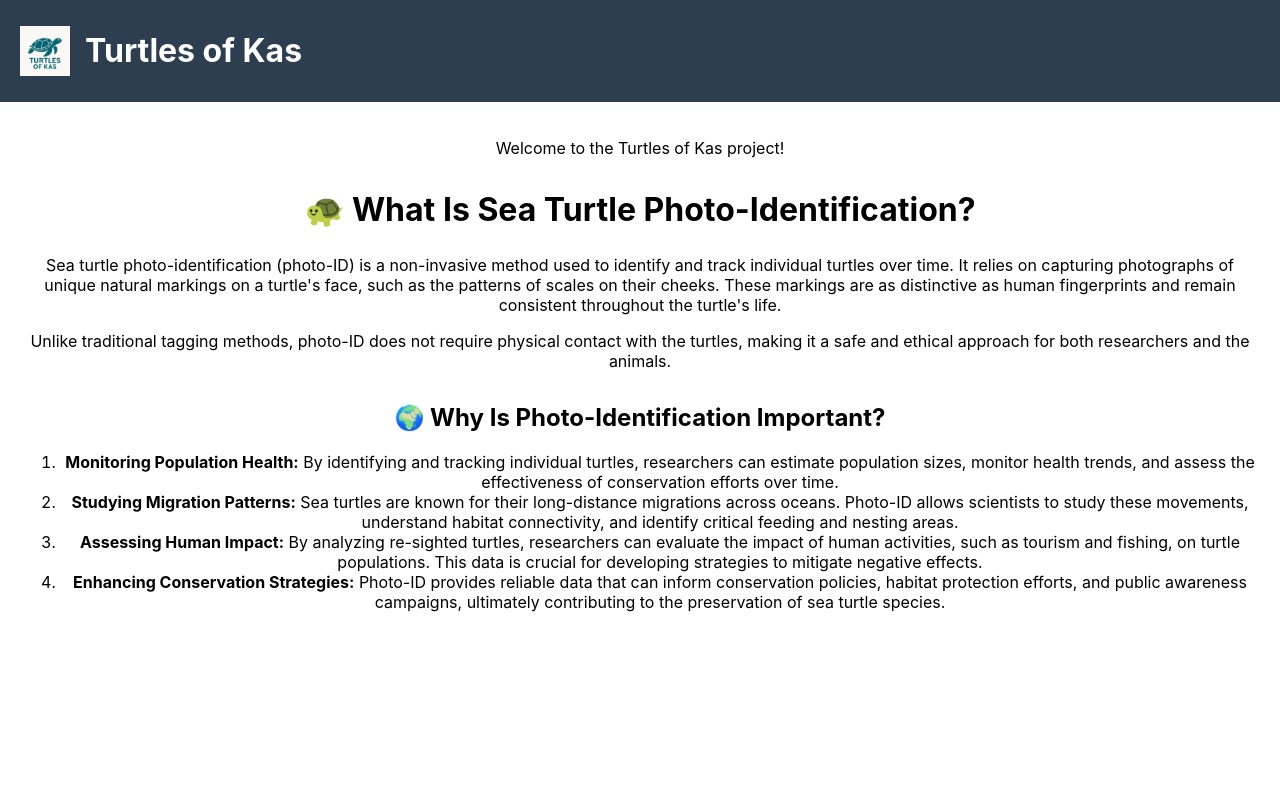
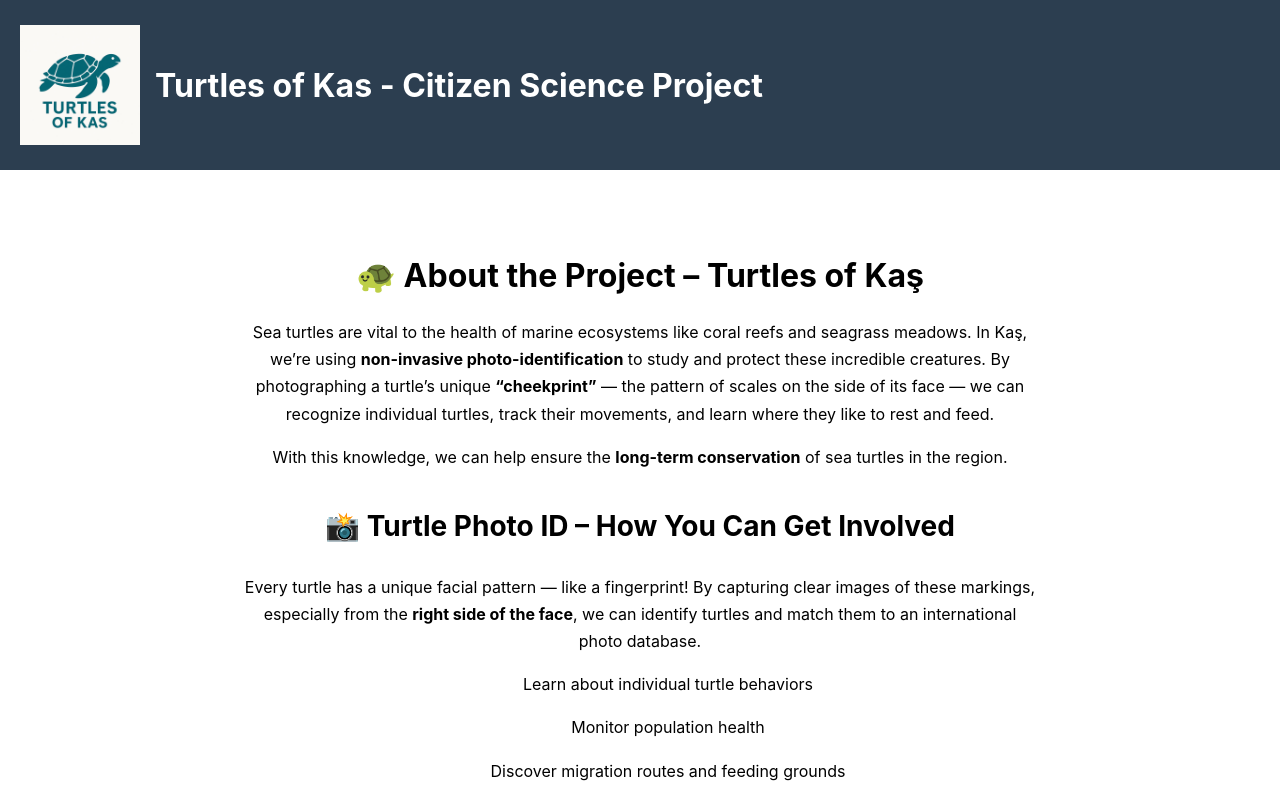
Before and after one commit to WhaleTechie/turtles-of-kas, a React (Create React App) app: page / in a window 1280 px wide. Shown: the top 800 px of the page. Built offline with nearby package versions, Linux system fonts and the light colour scheme.

Commit message:
basic webpage, no contact yet

```diff
--- a/src/App.js
+++ b/src/App.js
@@ -1,6 +1,7 @@
 import React from 'react';
 import logo from './assets/logo.jpg';
 import './App.css';
+import TurtleInfo from './TurtleInfo'; // adjust path if needed
 
 function App() {
   return (
@@ -10,50 +11,15 @@ function App() {
           alignItems: 'center',
           padding: '10px 20px',
           backgroundColor: '#2c3e50',
-          color: 'white'
+          color: 'white',
+          height: '150px'
         }}>
-        <img src={logo} alt="Turtles of Kas Logo" style={{ height: 50, marginRight: 15 }} />
-        <h1>Turtles of Kas</h1>
+        <img src={logo} alt="Turtles of Kas Logo" style={{ height: 120, marginRight: 15 }} />
+        <h1>Turtles of Kas - Citizen Science Project</h1>
       </header>
 
       <main style={{ padding: 20 }}>
-        <p>Welcome to the Turtles of Kas project!</p>
-
-        <h2 style={{ fontSize: '2rem', marginTop: '2rem' }}>🐢 What Is Sea Turtle Photo-Identification?</h2>
-        <p>
-          Sea turtle photo-identification (photo-ID) is a non-invasive method used to identify and track
-          individual turtles over time. It relies on capturing photographs of unique natural markings on
-          a turtle's face, such as the patterns of scales on their cheeks. These markings are as
-          distinctive as human fingerprints and remain consistent throughout the turtle's life.
-        </p>
-        <p>
-          Unlike traditional tagging methods, photo-ID does not require physical contact with the
-          turtles, making it a safe and ethical approach for both researchers and the animals.
-        </p>
-
-        <h2 style={{ fontSize: '1.5rem', marginTop: '2rem' }}>🌍 Why Is Photo-Identification Important?</h2>
-        <ol>
-          <li>
-            <strong>Monitoring Population Health:</strong> By identifying and tracking individual turtles,
-            researchers can estimate population sizes, monitor health trends, and assess the effectiveness
-            of conservation efforts over time.
-          </li>
-          <li>
-            <strong>Studying Migration Patterns:</strong> Sea turtles are known for their long-distance
-            migrations across oceans. Photo-ID allows scientists to study these movements, understand
-            habitat connectivity, and identify critical feeding and nesting areas.
-          </li>
-          <li>
-            <strong>Assessing Human Impact:</strong> By analyzing re-sighted turtles, researchers can
-            evaluate the impact of human activities, such as tourism and fishing, on turtle populations.
-            This data is crucial for developing strategies to mitigate negative effects.
-          </li>
-          <li>
-            <strong>Enhancing Conservation Strategies:</strong> Photo-ID provides reliable data that can
-            inform conservation policies, habitat protection efforts, and public awareness campaigns,
-            ultimately contributing to the preservation of sea turtle species.
-          </li>
-        </ol>
+        <TurtleInfo />
       </main>
 
     </div>
--- /dev/null
+++ b/src/TurtleInfo.js
@@ -0,0 +1,113 @@
+import React from 'react';
+import turtle1 from './assets/turtle1.jpg';
+import turtle2 from './assets/turtle2.jpg';
+
+function TurtleInfo() {
+  return (
+    <div style={{ maxWidth: '800px', margin: '0 auto', padding: '2rem', lineHeight: '1.7' }}>
+      <h2 style={{ fontSize: '2rem', marginBottom: '1rem' }}>🐢 About the Project – Turtles of Kaş</h2>
+      <p>
+        Sea turtles are vital to the health of marine ecosystems like coral reefs and seagrass meadows.
+        In Kaş, we’re using <strong>non-invasive photo-identification</strong> to study and protect these incredible creatures.
+        By photographing a turtle’s unique <strong>“cheekprint”</strong> — the pattern of scales on the side of its face —
+        we can recognize individual turtles, track their movements, and learn where they like to rest and feed.
+      </p>
+      <p>
+        With this knowledge, we can help ensure the <strong>long-term conservation</strong> of sea turtles in the region.
+      </p>
+
+      <h2 style={{ fontSize: '1.75rem', marginTop: '2rem' }}>📸 Turtle Photo ID – How You Can Get Involved</h2>
+      <p>
+        Every turtle has a unique facial pattern — like a fingerprint! By capturing clear images of these markings,
+        especially from the <strong>right side of the face</strong>, we can identify turtles and match them to an
+        international photo database.
+      </p>
+      <ul style={{ marginLeft: '1rem' }}>
+        <p>Learn about individual turtle behaviors</p>
+        <p>Monitor population health</p>
+        <p>Discover migration routes and feeding grounds</p>
+        <p>Protect critical habitats</p>
+      </ul>
+
+      <h2 style={{ fontSize: '1.75rem', marginTop: '2rem' }}>🌊 Your Role as a Citizen Scientist</h2>
+      <p>
+        To succeed, we need <strong>your help</strong> — snorkelers, divers, and ocean lovers in Kaş.
+        The more quality photos we collect, the better we can understand and protect these animals.
+      </p>
+      <ul style={{ marginLeft: '1rem' }}>
+        <p>Take clear, close-up photos of the <strong>right side</strong> of a turtle’s face</p>
+        <p>Log the <strong>date and location</strong></p>
+        <p>Submit your photos or videos to this project</p>
+      </ul>
+
+       <h2 style={{ fontSize: '1.75rem', marginTop: '2rem' }}>🔍 Can You Tell if It's the Same Turtle?</h2>
+      <p>
+        Look closely at these two cheekprints… 🧐 Do they belong to the same turtle?
+        This is the essence of photo-ID — finding matches between turtles based on facial scale patterns.
+      </p>
+
+      {/* Image container */}
+      <div style={{ display: 'flex', justifyContent: 'center', gap: '20px', marginTop: '1rem' }}>
+  <img
+    src={turtle1}
+    alt="Turtle cheekprint 1"
+    style={{
+      width: '45%',
+      height: 'auto',          // keep natural height
+      borderRadius: '8px',
+      boxShadow: '0 2px 8px rgba(0,0,0,0.15)',
+      objectFit: 'contain'    // keep aspect ratio inside the box
+    }}
+  />
+  <img
+    src={turtle2}
+    alt="Turtle cheekprint 2"
+    style={{
+      width: '45%',
+      height: 'auto',
+      borderRadius: '8px',
+      boxShadow: '0 2px 8px rgba(0,0,0,0.15)',
+      objectFit: 'contain'
+    }}
+  />
+
+</div>
+<p style={{ fontSize: '0.8rem', color: '#555', marginTop: '6px' }}>
+  From videos of Svetlana Obysova ©
+</p>
+
+      <p>
+        Look closely at these two cheekprints… 🧐 Do they belong to the same turtle?
+        This is the essence of photo-ID — finding matches between turtles based on facial scale patterns.
+      </p>
+
+      <h2 style={{ fontSize: '1.75rem', marginTop: '2rem' }}>📷 How to Take Useful Turtle Photos or Videos</h2>
+      <ul style={{ marginLeft: '1rem' }}>
+        <p>✅ Focus on the turtle’s <strong>facial profile</strong> (especially the right side)</p>
+        <p>✅ Use <strong>zoom</strong> — don’t get too close</p>
+        <p>✅ Stay calm and let the turtle move freely</p>
+        <p>❌ Never touch or chase a turtle</p>
+      </ul>
+      <p style={{ fontStyle: 'italic', marginTop: '1rem' }}>
+        The more relaxed the turtle is, the more likely it is to stay nearby —
+        letting others enjoy it and take great photos too.
+      </p>
+
+      <h2 style={{ fontSize: '1.75rem', marginTop: '2rem' }}>💸 Why Sea Turtles Matter (to Nature and to Us)</h2>
+      <p>
+        Sea turtles do more than just inspire awe — they play a key role in keeping the ocean healthy:
+      </p>
+      <ul style={{ marginLeft: '1rem' }}>
+        <p>They control jellyfish and sponge populations</p>
+        <p>They support coral reef growth and biodiversity</p>
+        <p>Their presence boosts <strong>eco-tourism and local fisheries</strong></p>
+      </ul>
+      <p>
+        In short: <strong>Protecting sea turtles helps protect Kaş’s marine beauty and economy</strong>.
+        By working <strong>with</strong> sea turtles, we protect both <strong>nature and community livelihoods</strong>.
+      </p>
+    </div>
+  );
+}
+
+export default TurtleInfo;
```
Also changed, not shown: src/assets/turtle1.jpg (added), src/assets/turtle2.jpg (added).
